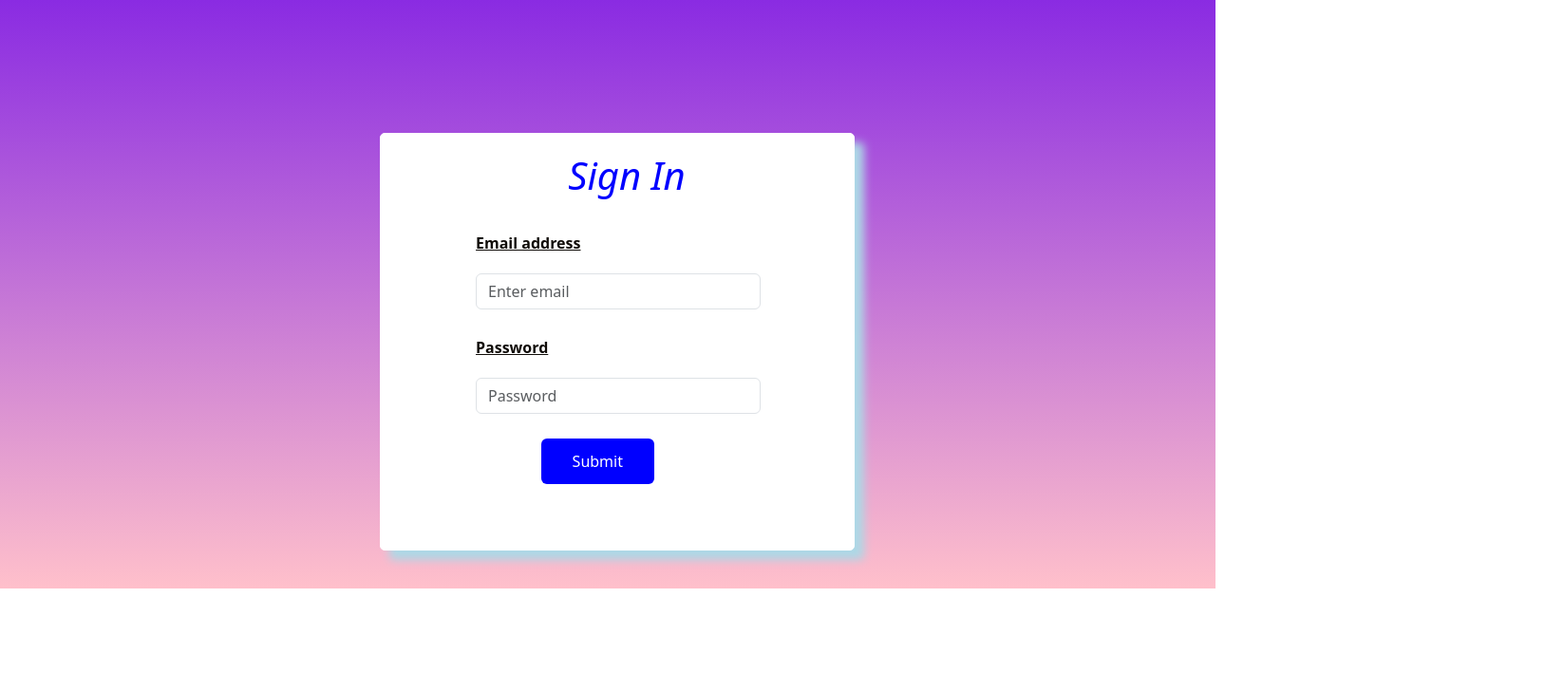
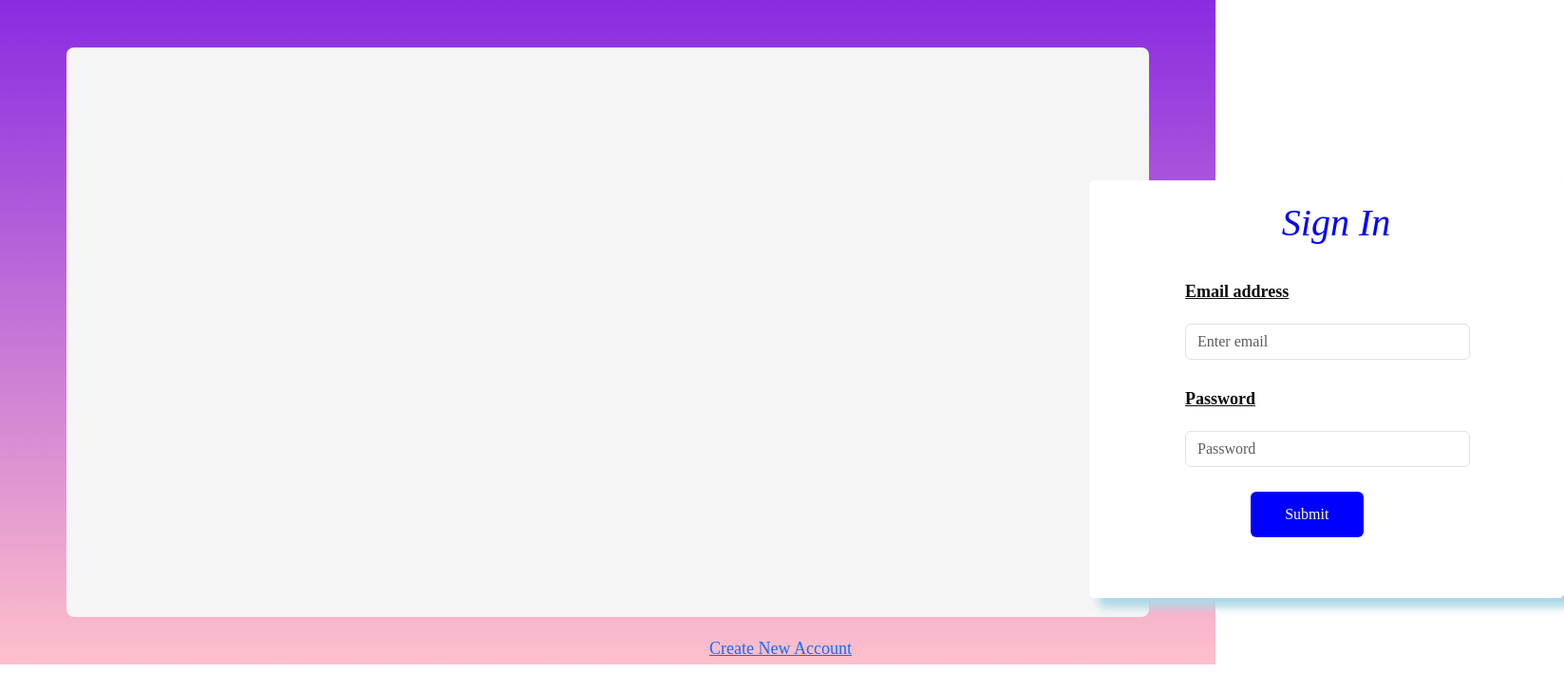
Before and after one commit to bhavanilakshmi23/Frontend2, a React (Create React App) app: page /sign-in in a window 1280 px wide. Shown: the top 728 px of the page at 95% size, 1647 px wide, since content can reach past the window. Built offline with nearby package versions, Linux system fonts and the light colour scheme.

Commit message:
Update SignIn.js

```diff
--- a/src/components/SignIn.js
+++ b/src/components/SignIn.js
@@ -4,6 +4,7 @@ import Form from 'react-bootstrap/Form';
 import axios from 'axios'
 import {toast} from 'react-toastify'
 import {useNavigate} from 'react-router-dom'
+import { Link } from 'react-router-dom';
 
 function SignIn() {
     let navigate = useNavigate()
@@ -28,7 +29,12 @@ function SignIn() {
         }
     }
 
-  return <div className='signin'>
+ return<div className='container'>
+    <div className='row'>
+ <div className='col-lg-7'>
+    </div>
+<div className='col-lg-5'>
+  <div className='signin'>
   <h1 className='title'>Sign In</h1>
  <div className='signin1'>
             <Form onSubmit={handleSignin}>
@@ -40,11 +46,18 @@ function SignIn() {
        <Form.Label>Password</Form.Label>
      <Form.Control type="password" placeholder="Password" name="password"/>
     </Form.Group>
-    <Button type="submit" className='btn'>
+    <Button type="submit" className='btn btn-primary'>
        Submit
               </Button>
             </Form>
+
   </div>
+        </div>
+       <div className='link'>
+      <Link to='/sign-up'>Create New Account</Link>
+      </div></div>
+    </div>
+
     </div>
 }
 
```
Lines whose indentation alone changed are shown as unchanged.
